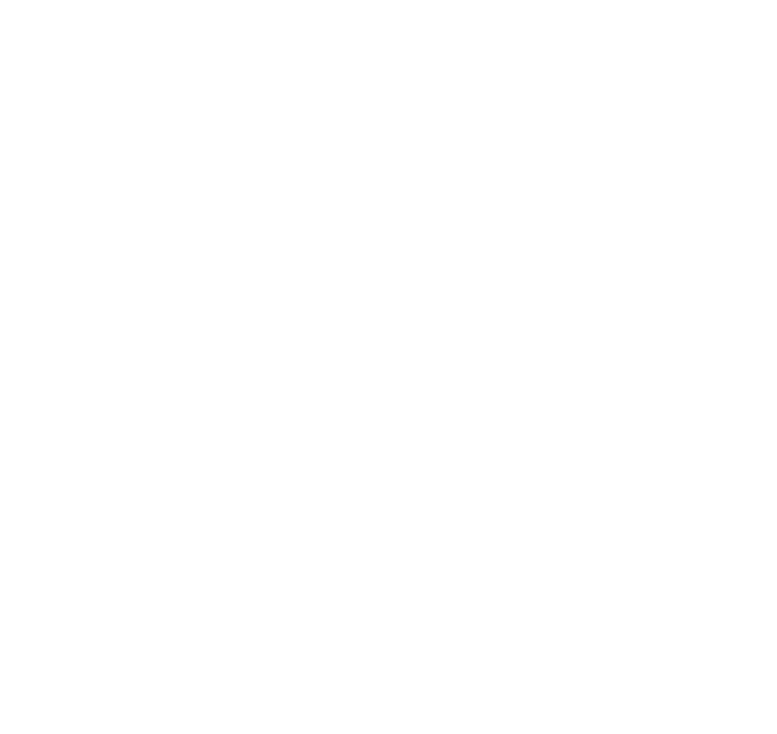
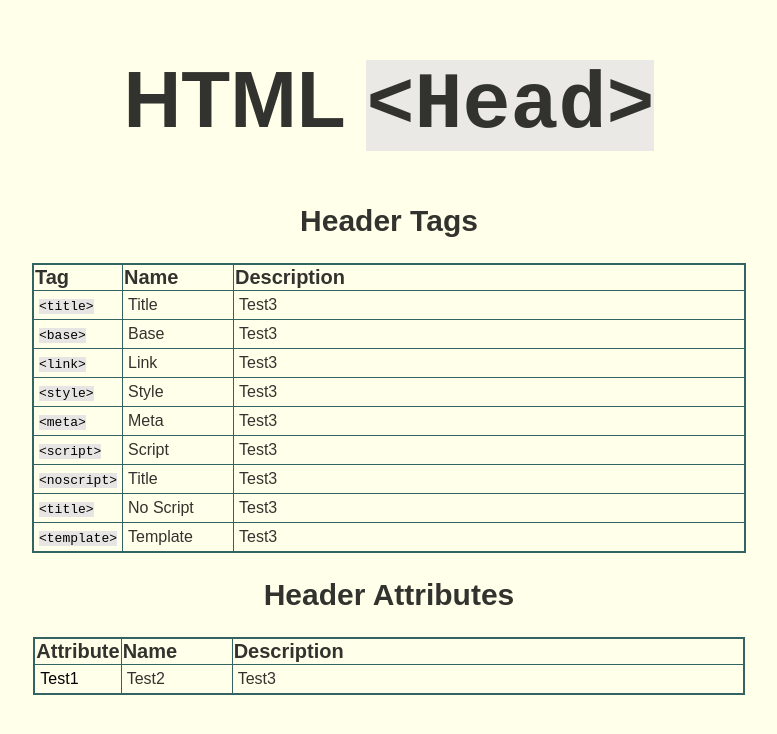
Before and after one commit to danielveile/danielveile.github.io, a plain HTML site: page index.html in a window 1280 px wide. Shown: the whole page, without its empty margins (251-1028 px from the left). Drawn offline with Linux system fonts and the light colour scheme.

Commit message:
add table and styling

```diff
--- a/index.html
+++ b/index.html
@@ -5,8 +5,85 @@
         <link href="ressources/css/style.css" type="text/css" rel="stylesheet">
     </head>
     <body>
-        <header></header>
-        <main></main>
+        <header>
+            <h1>HTML <span class="code">&lt;head&gt;</span></h1>
+        </header>
+        <main>
+            <h2>Header Tags</h2>
+            <table>
+                <thead>
+                    <tr>
+                        <th>Tag</th>
+                        <th>Name</th>
+                        <th>Description</th>
+                    </tr>
+                </thead>
+                <tbody>
+                    <tr>
+                        <td><span class="code">&lt;title&gt;</span></td>
+                        <td>Title</td>
+                        <td>Test3</td>
+                    </tr>
+                    <tr>
+                        <td><span class="code">&lt;base&gt;</span></td>
+                        <td>Base</td>
+                        <td>Test3</td>
+                    </tr>
+                    <tr>
+                        <td><span class="code">&lt;link&gt;</span></td>
+                        <td>Link</td>
+                        <td>Test3</td>
+                    </tr>
+                    <tr>
+                        <td><span class="code">&lt;style&gt;</span></td>
+                        <td>Style</td>
+                        <td>Test3</td>
+                    </tr>
+                    <tr>
+                        <td><span class="code">&lt;meta&gt;</span></td>
+                        <td>Meta</td>
+                        <td>Test3</td>
+                    </tr>
+                    <tr>
+                        <td><span class="code">&lt;script&gt;</span></td>
+                        <td>Script</td>
+                        <td>Test3</td>
+                    </tr>
+                    <tr>
+                        <td><span class="code">&lt;noscript&gt;</span></td>
+                        <td>Title</td>
+                        <td>Test3</td>
+                    </tr>
+                    <tr>
+                        <td><span class="code">&lt;title&gt;</span></td>
+                        <td>No Script</td>
+                        <td>Test3</td>
+                    </tr>
+                    <tr>
+                        <td><span class="code">&lt;template&gt;</span></td>
+                        <td>Template</td>
+                        <td>Test3</td>
+                    </tr>
+                </tbody>
+            </table>
+            <h2>Header Attributes</h2>
+            <table>
+                <thead>
+                    <tr>
+                        <th>Attribute</th>
+                        <th>Name</th>
+                        <th>Description</th>
+                    </tr>
+                </thead>
+                <tbody>
+                    <tr>
+                        <td>Test1</td>
+                        <td>Test2</td>
+                        <td>Test3</td>
+                    </tr>
+                </tbody>
+            </table>
+        </main>
         <footer></footer>
     </body>
 </html>
--- a/ressources/css/style.css
+++ b/ressources/css/style.css
@@ -0,0 +1,56 @@
+:root {
+    background-color: rgba(255,255,224,0.65);
+    font-family: Arial, Helvetica, sans-serif;
+}
+h1 {
+    text-align: center;
+    text-transform: capitalize;
+    font-size: 80px;
+    opacity: 0.8;
+    font-weight: bold;
+}
+h2 {
+    font-size: 30px;
+    opacity: 0.8;
+    font-weight: bold;
+    text-align: center;
+}
+
+.code {
+    background-color: rgb(231, 228, 228);
+    font-family: monospace;
+}
+
+table {
+    border-collapse: collapse;
+    border: 2px solid rgb(52,99,99);
+    border-spacing: 0px;
+    margin-right: auto;
+    margin-left: auto;
+}
+
+td {
+    border: 1px solid rgb(52, 99, 99);
+    text-align: left;
+    padding-right: 5px;
+    padding-left: 5px;
+    padding-top: 5px;
+    padding-bottom: 5px;
+}
+
+th {
+    border: 1px solid rgb(52, 99, 99);
+    text-align: left;
+    font-size: 20px;
+    opacity: 0.8;
+}
+
+td:nth-child(2) {
+    width: 100px;
+    opacity: 0.8;
+}
+
+td:nth-child(3) {
+    width: 500px;
+    opacity: 0.8;
+}
```
Also changed, not shown: 2 other files.
